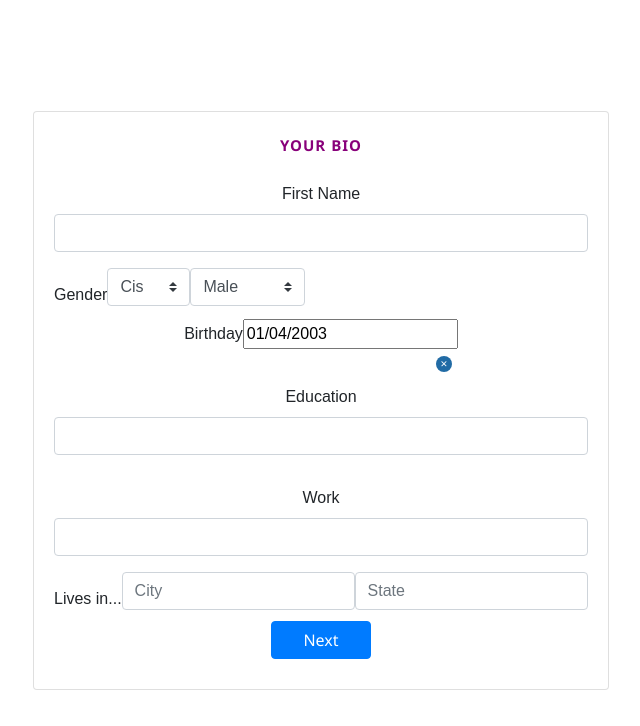
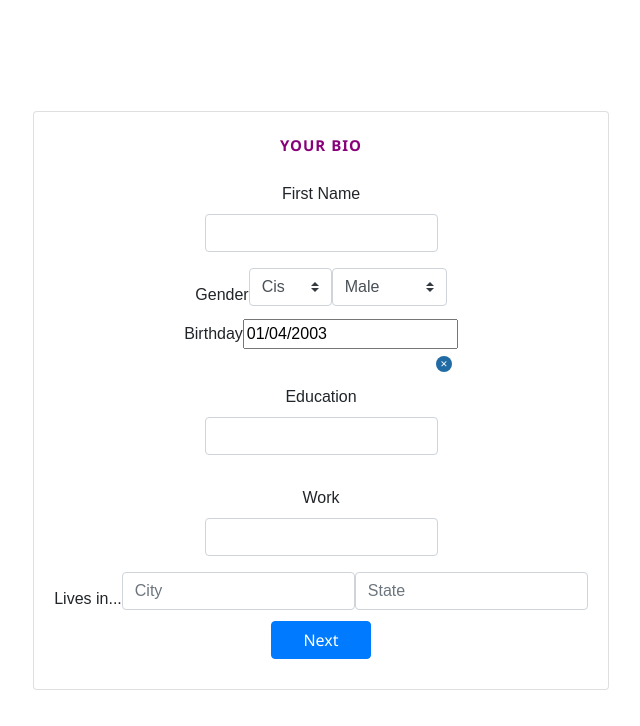
Before and after one commit to larmRyan/dating-app-updated, a React app: page /bioadd in a window 1280 px wide. Shown: the top 726 px of the page, without its empty margins (319-959 px from the left). Built offline with nearby package versions, Linux system fonts and the light colour scheme; no server answers; the HTML template or start-up script is replaced by a standard one.

Commit message:
Update Bio.js

```diff
--- a/Onboarding/Bio.js
+++ b/Onboarding/Bio.js
@@ -61,7 +61,7 @@
     <div>
       <h1 className="title">YOUR BIO </h1>
       {error && <Alert variant="danger">{error}</Alert>}
-      <Form onSubmit={handleSubmit}>
+      <Form onSubmit={handleSubmit} className="form-container">
         <Form.Group id="bioName">
           <Form.Label> First Name </Form.Label>
           <Form.Control type="text" ref={nameRef} required />
```
